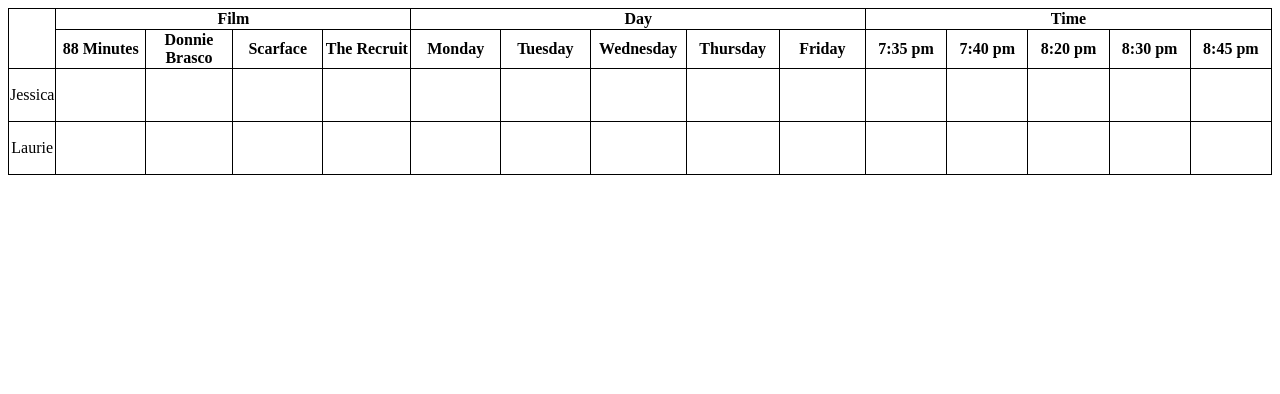
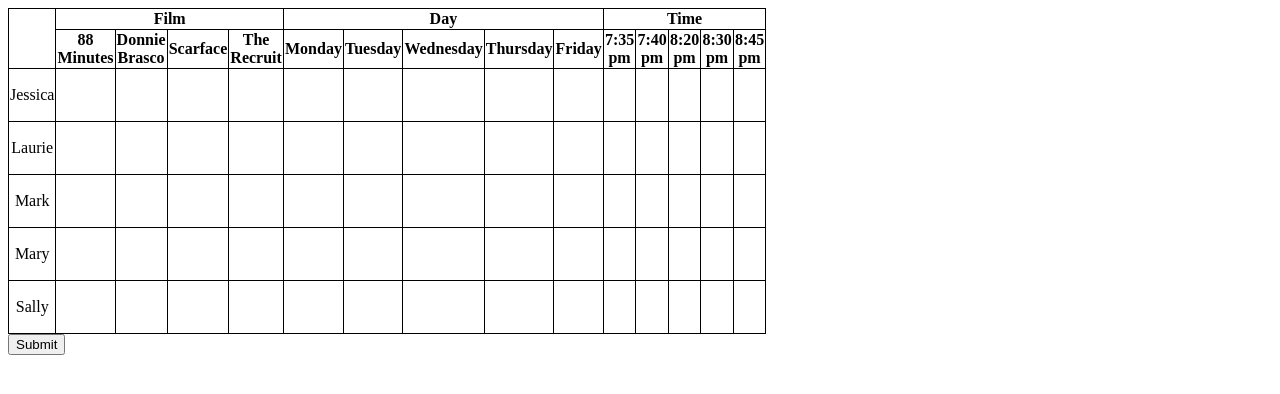
Before and after one commit to isJlaiel/jeux_frontend, a React (Vite) app: page / in a window 1280 px wide. Shown: the top 394 px of the page. Built offline with nearby package versions, Linux system fonts and the light colour scheme.

Commit message:
feat/first_game

```diff
--- a/src/compenents/StyledCell.jsx
+++ b/src/compenents/PersonalizedCell.jsx
@@ -1,4 +1,4 @@
-const StyledCell = ({ status, toggleStatus, children }) => {
+const PersonalizedCell = ({ status, toggleStatus, children }) => {
     const getBackgroundColor = () => {
       if (status === 'red') return 'red';
       if (status === 'green') return 'green';
@@ -9,14 +9,18 @@
       if (status === 'red' || status === 'green') return 'white';
       return 'black';
     };
-
+    const handleClick = () => {
+      if (able) {
+        toggleStatus();
+      }
+    };
     return (
       <td
         onClick={toggleStatus}
         style={{
           border: '1px solid black',
           textAlign: 'center',
-          cursor: 'pointer',
+          cursor: 'pointer' ,
           width: '100px',
           height: '50px',
           backgroundColor: getBackgroundColor(),
@@ -27,4 +31,4 @@
       </td>
     );
   };
-  export default StyledCell
+  export default PersonalizedCell;
--- a/src/pages/Home.jsx
+++ b/src/pages/Home.jsx
@@ -1,78 +1,150 @@
-import React, { useState } from 'react';
-import './Home.css' ;
-import StyledCell from '../compenents/StyledCell';
+import React, { useEffect, useState } from 'react';
+import './Home.css';
+import PersonalizedCell from '../compenents/PersonalizedCell';
 // Custom styled td component
+const MainCols = ["Film", "Day", "Time"];
+const cols = [
+  "88 Minutes", "	Donnie Brasco", "Scarface", "The Recruit",
+  "Monday", "Tuesday", "Wednesday", "Thursday", "Friday",
+  "7:35 pm", "7:40 pm", "8:20 pm", "8:30 pm", "8:45 pm"
+]
+const names = ["Jessica", "Laurie", "Mark", "Mary", "Sally"];
+
+const initializeGrid = (name,sizeGrid) => Array.from({ length: sizeGrid }, (ele, index) => {
+  let type;
+  if (index <= 3) {
+    type = "Film";
+  } else if (index >= 4 && index <= 8) {
+    type = "Day";
+  } else {
+    type = "Time"
+  }
+  return { typeRow: name, status: null, typeCol: type, disable: false, valueCol: cols[index] }
+});
 
 
 function Home() {
-  const [grid, setGrid] = useState(Array.from({ length: 14 }, () => ({ status: null })));
+  // const [grid, setGrid] = useState(Array.from({ length: 14 }, () => ({ status: null })));
+  const [grids, setGrids] = useState([
+    { id: 'grid0', name: 'Jessica', items: initializeGrid('Name',14) },
+    { id: 'grid2', name: 'Laurie', items: initializeGrid('Name',14) },
+    { id: 'grid3', name: 'Mark', items: initializeGrid('Name',14) },
+    { id: 'grid4', name: 'Mary', items: initializeGrid('Name',14) },
+    { id: 'grid5', name: 'Sally', items: initializeGrid('Name',14) },
 
-  const toggleCellStatus = (col) => {
-    setGrid(current =>
-      current.map((cell, cIdx) => {
-        if (cIdx === col) {
+
+
+
+  ]);
+  const [cellChecked, setCellChecked] = useState({ _typeRow: "", _typeCol: "", _gridId: "", _index: "" })
+  const toggleCellStatus = (gridId, cellIndex) => {
+    setGrids(current =>
+      current.map(grid => {
+
+        if (grid.id === gridId) {
+          return {
+            ...grid,
+            items: grid.items.map((cell, index) => {
+              if (index === cellIndex) {
+                if (cell.status === 'red' || cell.status == "green")
+                  setCellChecked({ _typeRow: cell.typeRow, _typeCol: cell.typeCol, _gridId: gridId, _index: index, color: cell.status === 'red' ? 'red' : cell.status === 'green' ? null : null });
                 return {
                   ...cell,
                   status: cell.status === 'red' ? 'green' : cell.status === 'green' ? null : 'red',
                 };
               }
+
               return cell;
+            }),
+          };
+        }
+        return grid;
       })
     );
   };
 
+
+  const handleClick = () => {
+    grids.map((ele) => {
+      console.log(ele.items.map(e => console.log(e.valueCol + " " + ele.name + " " + e.status)));
+
+    });
+  };
+  useEffect(() => {
+    setGrids(current => current.map(grid => {
+      if (grid.id === cellChecked._gridId) {
+        return {
+          ...grid,
+          items: grid.items.map((cell, i) => {
+            if ((cell.typeCol === cellChecked._typeCol && cellChecked._index !== i)) {
+              return {
+                ...cell,
+                disable: true,
+                status: cellChecked.color,
+              };
+            }
+            return cell;
+          }),
+        };
+      } else {
+        return {
+          ...grid,
+          items: grid.items.map((cell, i) => {
+            if ((cell.typeCol === cellChecked._typeCol && cellChecked._index === i && cell.typeRow === cellChecked._typeRow)) {
+              return {
+                ...cell,
+                disable: true,
+                status: cellChecked.color,
+              };
+            }
+            return cell;
+          }),
+        };
+      }
+      return grid;
+    }));
+  }, [cellChecked]);
+
   // Render the table based on the grid
   return (
-    <table style={{ borderCollapse: 'collapse', width: '100%' }}>
+    <div>
+      <table style={{ borderCollapse: 'collapse', width: '60%' }}>
         {/* Header Rows */}
         <thead>
           <tr>
             <th className="headerCell" rowSpan={2}></th>
-            <th className="headerCell" colSpan={4}>Film</th>
-            <th className="headerCell" colSpan={5}>Day</th>
-            <th className="headerCell" colSpan={5}>Time</th>
+
+            <th className="headerCell" colSpan={4}>{MainCols[0]}</th>
+            <th className="headerCell" colSpan={5}>{MainCols[1]}</th>
+            <th className="headerCell" colSpan={5}>{MainCols[2]}</th>
           </tr>
           <tr>
-            <th className="headerCell">88 Minutes</th>
-            <th className="headerCell">Donnie Brasco</th>
-            <th className="headerCell">Scarface</th>
-            <th className="headerCell">The Recruit</th>
-            <th className="headerCell">Monday</th>
-            <th className="headerCell">Tuesday</th>
-            <th className="headerCell">Wednesday</th>
-            <th className="headerCell">Thursday</th>
-            <th className="headerCell">Friday</th>
-            <th className="headerCell">7:35 pm</th>
-            <th className="headerCell">7:40 pm</th>
-            <th className="headerCell">8:20 pm</th>
-            <th className="headerCell">8:30 pm</th>
-            <th className="headerCell">8:45 pm</th>
+            {cols.map(col => (<th className="headerCell">{col}</th>))}
+
           </tr>
         </thead>
         <tbody>
           {/* Data Row */}
-          <tr>
-            <td className="headerRowSpan">Jessica</td>
-            {grid.map((cell, colIdx) => (
-              <StyledCell
+          <>
+            {names.map((name, index) => (
+              <tr key={index}>
+                <td className="headerRowSpan">{name}</td>
+                {grids[index].items.map((cell, colIdx) => (
+                  <PersonalizedCell
                     key={colIdx}
                     status={cell.status}
-                toggleStatus={() => toggleCellStatus(colIdx)}
+                    toggleStatus={() => toggleCellStatus(grids[index].id, colIdx)}
                   />
                 ))}
               </tr>
-          <tr>
-            <td className="headerRowSpan">Laurie</td>
-            {grid.map((cell, colIdx) => (
-              <StyledCell
-                key={colIdx}
-                status={cell.status}
-                toggleStatus={() => toggleCellStatus(colIdx)}
-              />
             ))}
-          </tr>
+          </>
+
         </tbody>
       </table>
+      <button onClick={handleClick}>Submit</button>
+
+    </div>
   );
 }
 
```
Lines whose indentation alone changed are shown as unchanged.
